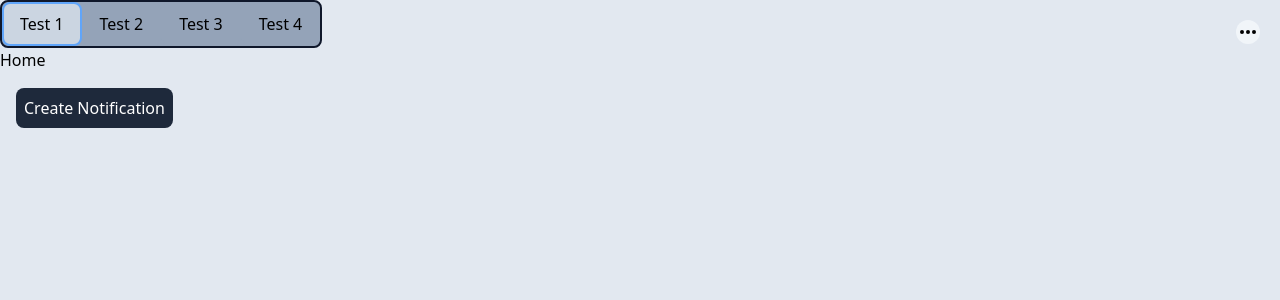
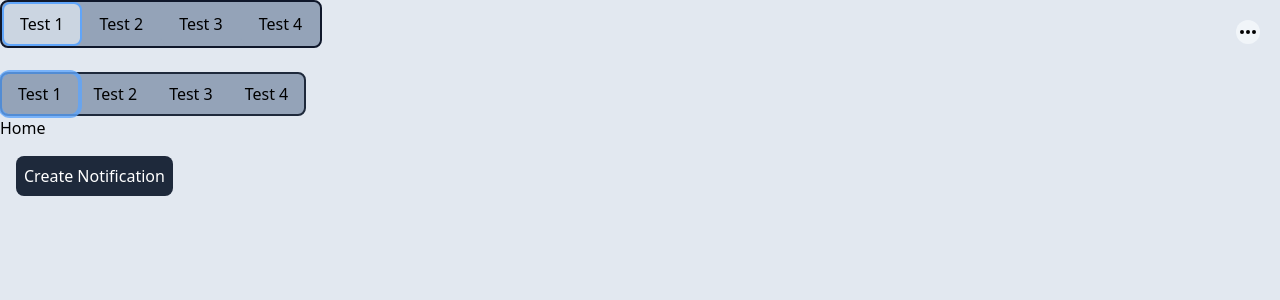
Before and after one commit to freddan88/vite-test-app, a React (Vite) app: page / in a window 1280 px wide. Shown: the top 300 px of the page. Built offline with nearby package versions, Linux system fonts and the light colour scheme.

Commit message:
Add new switchboard-filter

```diff
--- a/src/App.tsx
+++ b/src/App.tsx
@@ -2,6 +2,7 @@ import { ReactNode, useState } from 'react';
 import { Route, Routes } from 'react-router-dom';
 import MeatballsMenu from './components/MeatballsMenu';
 import SwitchBoardFilter from './components/switchBoardFilter/SwitchBoardFilter';
+import SwitchBoardFilterNew from './components/SwitchBoardFilterNew';
 import SidebarTest01 from './features/sidebarTest01/SidebarTest01';
 import ToastNotification from './features/toastNotification/ToastNotification';
 
@@ -35,6 +36,14 @@ function App() {
         data={switchBoardData}
         onChange={(value) => console.log(value)}
       />
+      <br />
+      <br />
+      <SwitchBoardFilterNew
+        filterData={switchBoardData}
+        filterName="newSwitchboard"
+        filterValue={1}
+        onFilterChange={(e) => console.log(e)}
+      />
       <Routes>
         <Route path="sidebar-test-01" element={<SidebarTest01 />} />
         <Route path="/" element={<p>Home</p>} />
--- /dev/null
+++ b/src/components/SwitchBoardFilterNew.tsx
@@ -0,0 +1,71 @@
+import React, { MouseEvent, useEffect, useState } from 'react';
+
+interface switchBoardProps {
+  label: string;
+  value: number;
+}
+
+interface IProps {
+  filterName: string;
+  filterData: switchBoardProps[];
+  filterValue?: number;
+  onFilterChange?: (value: any) => void;
+}
+
+let isCanceled = false;
+
+const SwitchBoardFilterNew: React.FC<IProps> = ({
+  filterName,
+  filterData,
+  filterValue,
+  onFilterChange,
+}) => {
+  const [selected, setSelected] = useState(filterValue || 1);
+
+  const handleChange = (e: MouseEvent<HTMLButtonElement>) => {
+    const button = e.target as HTMLButtonElement;
+    const { name, value } = button;
+    const newValue = parseInt(value);
+    if (onFilterChange) onFilterChange(newValue);
+    setSelected(newValue);
+  };
+
+  useEffect(() => {
+    if (!isCanceled && filterValue && onFilterChange) {
+      onFilterChange(filterValue);
+      console.log(filterName);
+    }
+    return () => {
+      isCanceled = true;
+    };
+  }, []);
+
+  return (
+    <ul className="inline-flex rounded-lg border-2 border-slate-800 bg-slate-400">
+      {filterData.map((filterItem) => {
+        const activeStyle =
+          selected === filterItem.value
+            ? 'after:scale-x-1 after:opacity-80'
+            : 'after:scale-x-0 after:opacity-0';
+        return (
+          <li
+            key={filterItem.value}
+            className={`after:scale-y-1 after:outline-solid relative after:absolute after:inset-0 after:origin-top-left after:rounded-lg after:outline after:outline-4 after:outline-blue-400 after:transition-all after:duration-300 ${activeStyle}`.trim()}
+          >
+            <button
+              type="button"
+              name={filterName}
+              className="px-4 py-2"
+              value={filterItem.value}
+              onClick={handleChange}
+            >
+              {filterItem.label}
+            </button>
+          </li>
+        );
+      })}
+    </ul>
+  );
+};
+
+export default SwitchBoardFilterNew;
```
